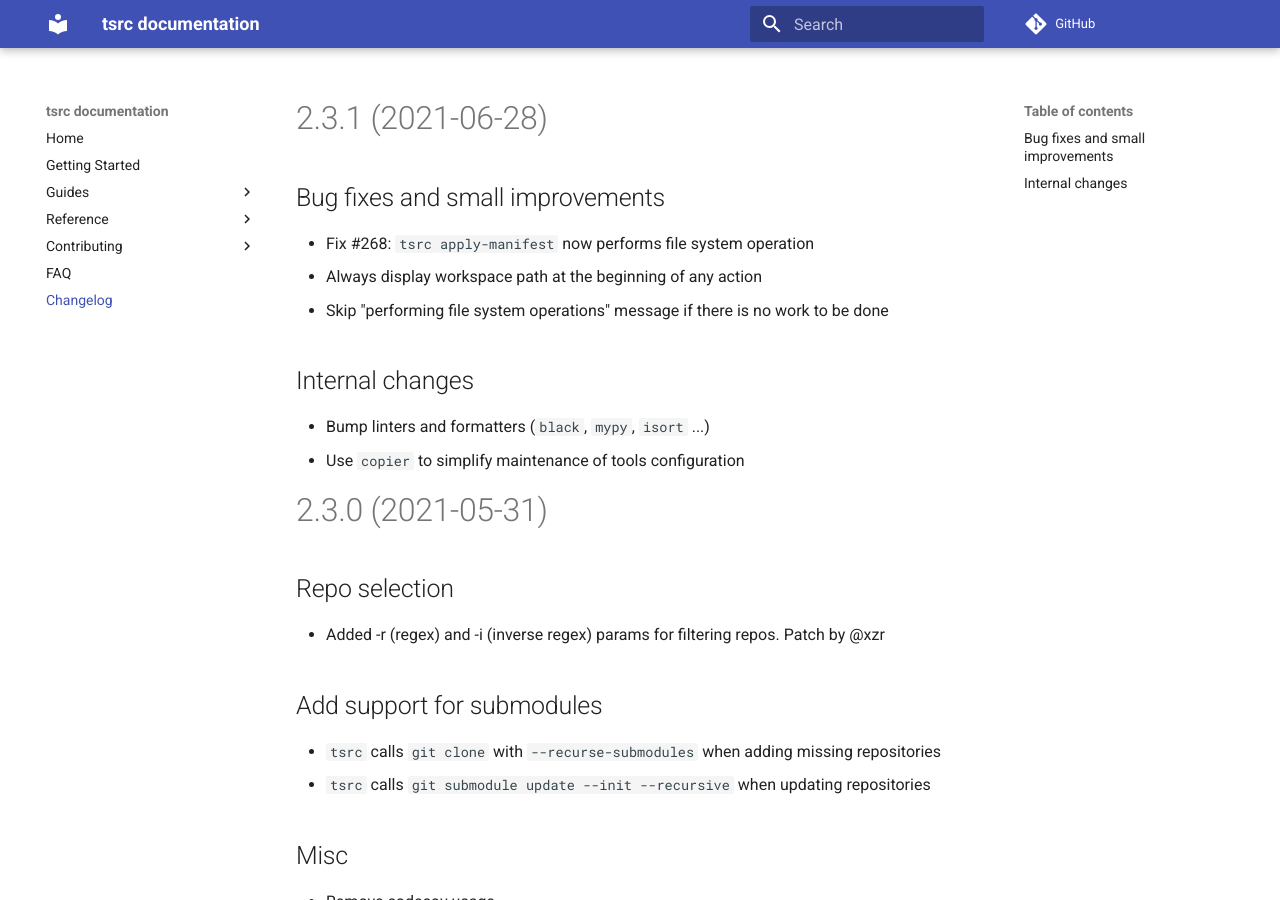
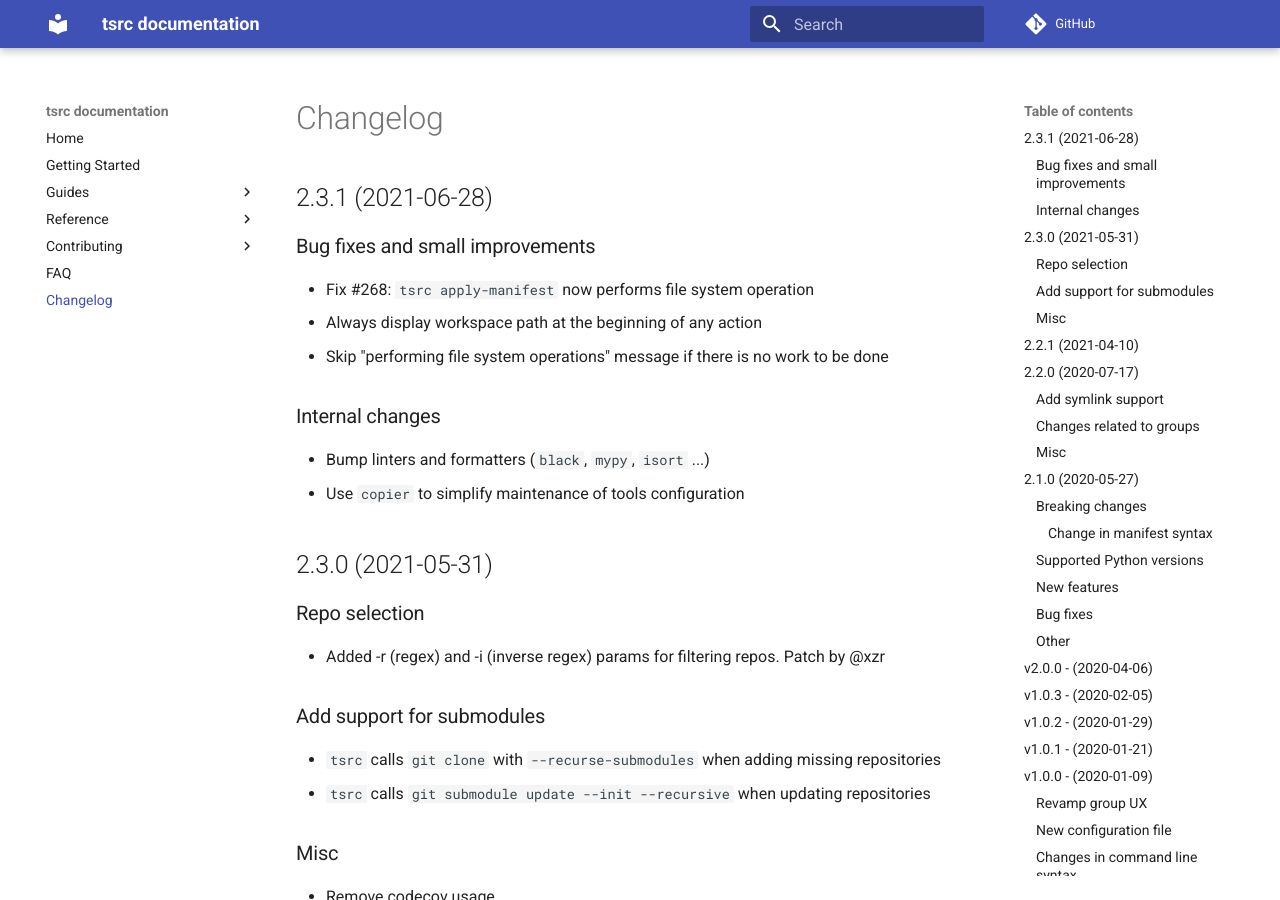
Before and after one commit to your-tools/tsrc, an MkDocs documentation site: the page built from docs/changelog.md, in a window 1280 px wide and 900 px high. Built offline with MkDocs 1.6.1 and Material for MkDocs 9.7.7, drawn with Linux system fonts in a browser that asks for light colours; comment, search, counter and statistics services are not loaded.

Commit message:
More docs cleanups

```diff
--- a/docs/changelog.md
+++ b/docs/changelog.md
@@ -1,35 +1,37 @@
-# 2.3.1 (2021-06-28)
+# Changelog
 
-## Bug fixes and small improvements
+## 2.3.1 (2021-06-28)
+
+### Bug fixes and small improvements
 
 * Fix #268: `tsrc apply-manifest` now performs file system operation
 * Always display workspace path at the beginning of any action
 * Skip "performing file system operations" message if there is no
   work to be done
 
-## Internal changes
+### Internal changes
 
 * Bump linters and formatters  (`black`, `mypy`, `isort` ...)
 * Use `copier` to simplify maintenance of tools configuration
 
-# 2.3.0 (2021-05-31)
+## 2.3.0 (2021-05-31)
 
-## Repo selection
+### Repo selection
 
 * Added -r (regex) and -i (inverse regex) params for filtering repos. Patch by @xzr
 
-## Add support for submodules
+### Add support for submodules
 
 * `tsrc` calls `git clone` with `--recurse-submodules` when adding missing repositories
 * `tsrc` calls `git submodule update --init --recursive` when updating repositories
 
-## Misc
+### Misc
 
 * Remove codecov usage
 * Rename default branch to `main`.
 
 
-# 2.2.1 (2021-04-10)
+## 2.2.1 (2021-04-10)
 
 * Project has been moved from `TankerHQ` organization to `dmerejkowsky`. New urls are:
 
@@ -41,9 +43,9 @@
 * Minor internal fixes
 * Add more URLs in the metadata (and pypi.org project page)
 
-# 2.2.0 (2020-07-17)
+## 2.2.0 (2020-07-17)
 
-## Add symlink support
+### Add symlink support
 
 `tsrc sync` and `tsrc init` can now create symlinks as specified in the manifest file:
 
@@ -60,23 +62,23 @@ repos:
 In this case, a symlink will be created from `<workspace>/app/some_file` to `<workspace>/some_file`.
 (both `source` and `target` keys are relative to the repository's destination).
 
-## Changes related to groups
+### Changes related to groups
 
 * log, status, and sync all learned about the `--group` option and the `--all-cloned` options
 * foreach: remove the `--groups-from-config` options since this is now the default behavior
 
-## Misc
+### Misc
 
 * Rework FAQ
 * Run black in `lint.sh`
 * Fix formatting of some messages
 * Update code manifesto to suggest using docstrings in tests
 
-# 2.1.0 (2020-05-27)
+## 2.1.0 (2020-05-27)
 
-## Breaking changes
+### Breaking changes
 
-### Change in manifest syntax
+#### Change in manifest syntax
 
 It was discovered that the manifest syntax was confusing for newcomers, so
 we decided to update it.
@@ -120,7 +122,7 @@ and `copy`).
 Drop support for Python 3.5
 
 
-## New features
+### New features
 
 *  `tsrc init` learned a `-r, --remote` option that pins the remote with the
    given name as the only remote to be used for cloning and syncing.
@@ -128,11 +130,11 @@ Drop support for Python 3.5
    This is useful if you use the same workspace in different physical locations,
    and one of the remotes is behind a VPN for instance. Patch by @tronje.
 
-## Bug fixes
+### Bug fixes
 
 * Fix [#217](https://github.com/dmerejkowsky/tsrc/issues/217): Preserves file attributes during the `copy` statements in `repos`
 
-## Other
+### Other
 
 * The whole test suite now runs without errors on Windows - and Windows support is
   now part of the GitHub actions checks.
@@ -142,7 +144,7 @@ Drop support for Python 3.5
 * Remove usage of deprecated API of the `path` library.
 * Run tests and linters for external pull requests too.
 
-# v2.0.0 - (2020-04-06)
+## v2.0.0 - (2020-04-06)
 
 * Remove the `tsrc push` command and all review automation features. Please
   use [hub](https://github.com/github/hub), [lab](https://github.com/zaquestion/lab),
@@ -154,34 +156,34 @@ Drop support for Python 3.5
 * Add `tsrc apply-manifest`, to apply changes in a manifest file locally, without
   having to make a commit and push to a server first.
 
-# v1.0.3 - (2020-02-05)
+## v1.0.3 - (2020-02-05)
 
 * Use [poetry](https://python-poetry.org) for dependency management and packaging.
 
-# v1.0.2 - (2020-01-29)
+## v1.0.2 - (2020-01-29)
 
 * Fix `python_requires` value in project metadata
 
-# v1.0.1 - (2020-01-21)
+## v1.0.1 - (2020-01-21)
 
 * Fix #196: Do not attempt file copies for non-cloned repositories when using `tsrc init` with a list of groups.
 
-# v1.0.0 - (2020-01-09)
+## v1.0.0 - (2020-01-09)
 
 Starting the new year with a stable release, at last!
 
-## Revamp group UX
+### Revamp group UX
 
 The changes below in the configuration file and command line syntax allow for better UX regarding groups. See the
 [corresponding milestone](https://github.com/dmerejkowsky/tsrc/milestone/1) for the full list.
 
-## New configuration file
+### New configuration file
 
 Previously, `tsrc` stored its permanent configuration in `.tsrc/manifest.yml` and the file was not supposed to be edited by hand. Instead, users could use `tsrc init` to modify it, for instance with the `--branch` argument.
 
 Starting with this release, the command `tsrc init` can only be run once per workspace, and you must edit the `.tsrc/config.yml` file instead.
 
-## Changes in command line syntax
+### Changes in command line syntax
 
 * `tsrc init`: remove `--file` option.
 * `tsrc foreach`: instead of repeating the `--group` option, you can use `--groups` with a list of groups:
@@ -203,7 +205,7 @@ tsrc init --groups foo bar
 
 * `tsrc push` learned a `-o, --origin` option to specify a remote name different from "origin". Fix #170
 
-## Other fixes
+### Other fixes
 
 * Try and check that GitLab installation support required features before using them -
   typically, using `tsrc push --approvers` on GitLab Community Edition. (#165)
@@ -214,32 +216,32 @@ tsrc init --groups foo bar
   configuration. (#190). Feature suggested by @janjachnick
 
 
-# v0.9.2 - (2019-09-30)
+## v0.9.2 - (2019-09-30)
 
 * Additional bug fix for #165 - the fix in 0.9.1 was incomplete
 * Improve error message when trying to use non-supported GitLab features (like using `tsrc push --reviewer`
   on GitLab Community Edition)
 
-# v0.9.1 - (2019-09-23)
+## v0.9.1 - (2019-09-23)
 
 * Improve error message when `tsrc foreach` fails to start the process. Suggested by @dlewis-ald in #163
 * Fix crash when finding reviewers for a GitLab project not in a group. Reported by @irizzant in #165
 
-# v0.9.0 - (2019-08-13)
+## v0.9.0 - (2019-08-13)
 
 * Add support for GitHub Enterprise: patch by @sdavids13.
 * Improve error message when using creating a merge request in a GitLab repository when the token cannot be found in the `tsrc` configuration file. Fix #158
 * Fix crash when running `tsrc status` on a workspace with missing repositories (#160) - reported by @blastrock
 
-# v0.8.0 - (2019-08-12)
+## v0.8.0 - (2019-08-12)
 
 * Implement `tsrc sync --force`. Currently all it does is running `git fetch --force` on all repositories. Use with caution. See #152 for details.
 
-# v0.7.1 - (2019-08-02)
+## v0.7.1 - (2019-08-02)
 
 * Fix crash in `tsrc sync` when the `repo` configuration in the manifest contained neither an URL nor a remote. `tsrc` now aborts as soon as the misconfiguration of the manifest is detected (Reported by @jongep86)
 
-# v0.7.0 (2019-07-08)
+## v0.7.0 (2019-07-08)
 
 * Add a `--file` option to `tsrc init` so that manifest can be read from
   a custom path in the file system
@@ -301,16 +301,16 @@ remotes:
 Thanks @tst2005 and @cgestes for their help with the configuration format.
 
 
-## tsrc foreach
+### tsrc foreach
 
 * `tsrc foreach`: add a `--group` option to select the repositories to run the command on. Fix #40
 
-## Other fixes
+### Other fixes
 
 * Fix [#113](https://github.com/dmerejkowsky/tsrc/issues/113): do not hide branch when showing tag status.
 * Add support for Python 3.7
 
-# v0.5.0 (2018-08-14)
+## v0.5.0 (2018-08-14)
 
 * Add support for setting approvers with the `-r,--approvers` option in `tsrc push` (GitLab Enterprise Edition only).
 
```
Also changed, not shown: other parts of docs/changelog.md (+8 -10 lines), docs/index.md (+10 -9 lines).
